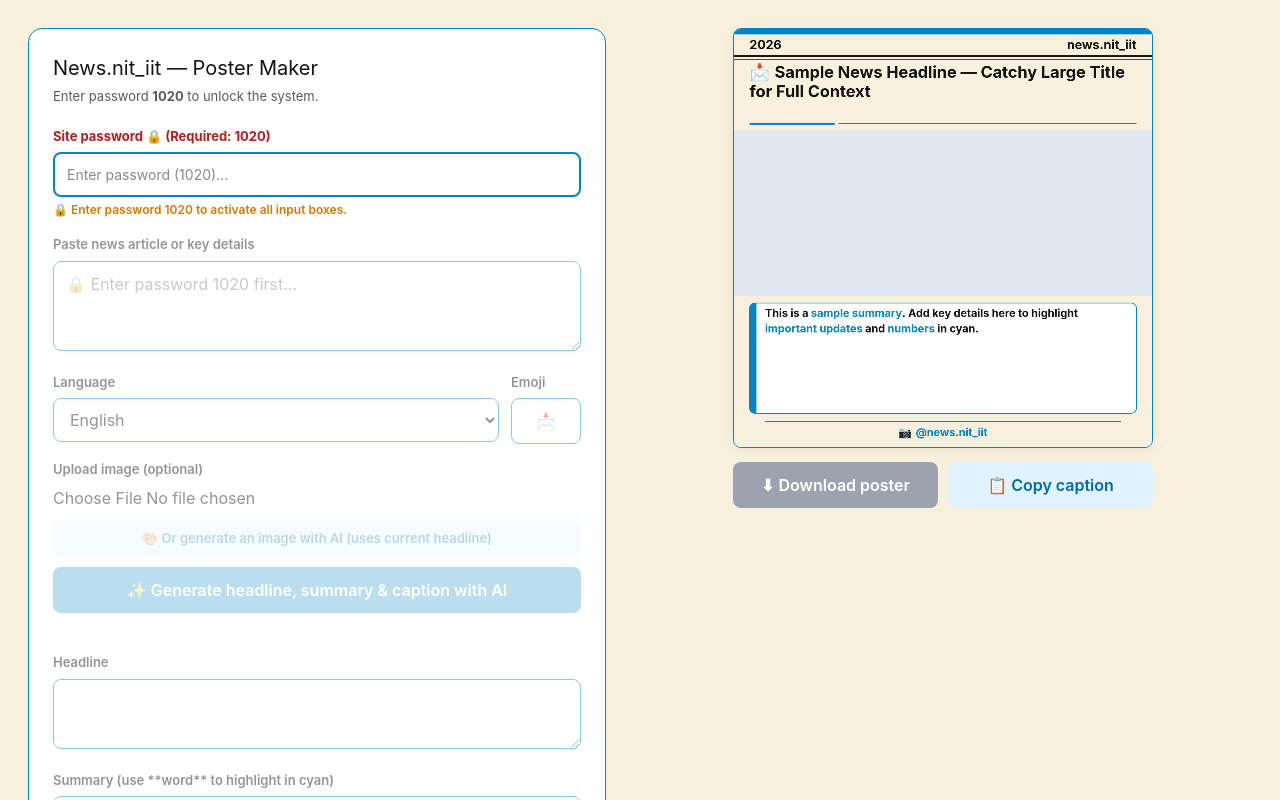
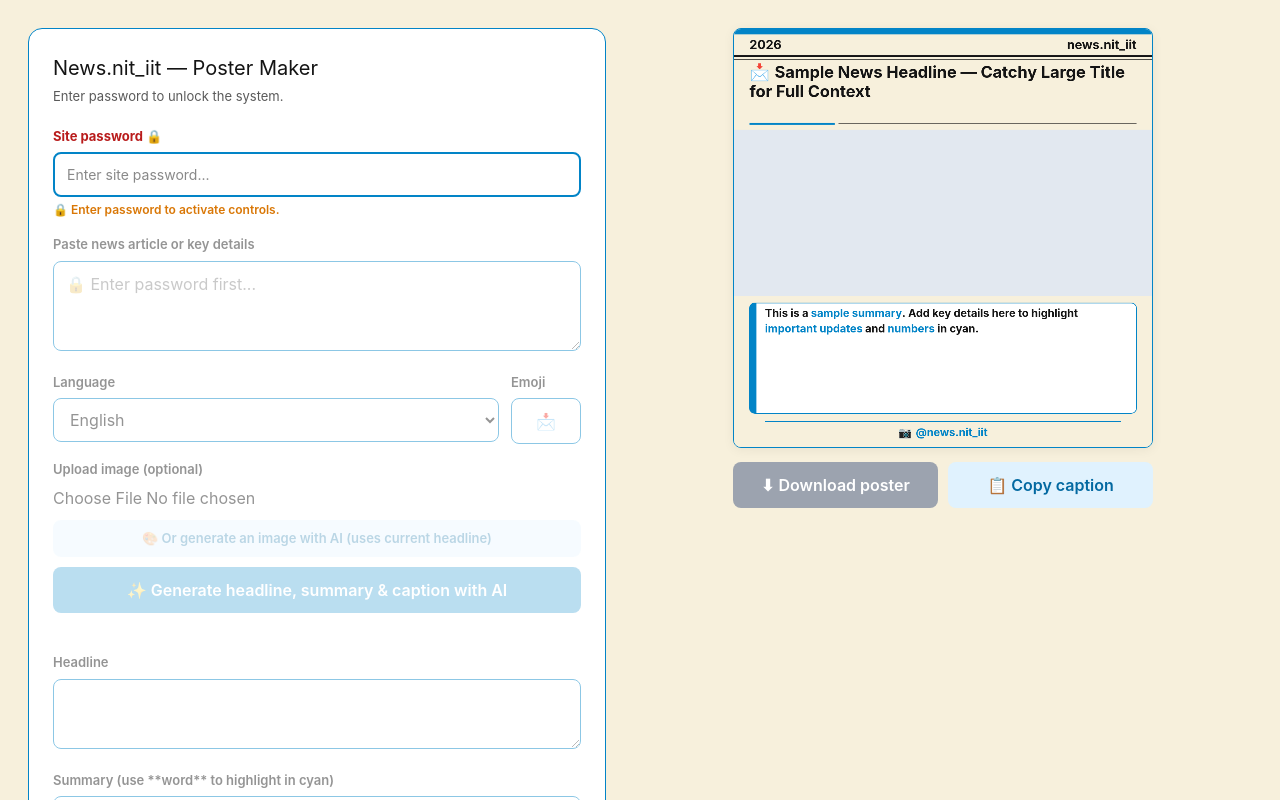
Before and after one commit to ritiksharma2005/news_web, a Next.js app: page / in a window 1280 px wide. Shown: the top 800 px of the page. Built offline with nearby package versions, Linux system fonts and the light colour scheme.

Commit message:
Hide plaintext password digits from UI labels, placeholders, and subtitles

```diff
--- a/app/page.tsx
+++ b/app/page.tsx
@@ -164,7 +164,7 @@ export default function Home() {
   const [downloadStatus, setDownloadStatus] = useState("");
   const [isGenerating, setIsGenerating] = useState(false);
 
-  // Strict Password Gate: Unlocks only when password entered is "1020"
+  // Password verification (1020)
   const isUnlocked = sitePassword.trim() === "1020";
 
   const handleImageUpload = (e: React.ChangeEvent<HTMLInputElement>) => {
@@ -190,7 +190,7 @@ export default function Home() {
 
   const handleGenerateImage = async () => {
     if (!isUnlocked) {
-      setGenStatus("Enter site password (1020) to unlock.");
+      setGenStatus("Enter password to unlock.");
       return;
     }
     if (!headline.trim()) {
@@ -419,7 +419,7 @@ export default function Home() {
 
   const handleGenerate = async () => {
     if (!isUnlocked) {
-      setGenStatus("Enter site password (1020) to unlock.");
+      setGenStatus("Enter password to unlock.");
       return;
     }
     const hasImageForExtraction = extractTextFromImage && uploadedImageBase64;
@@ -494,16 +494,16 @@ export default function Home() {
       <div style={{ display: "flex", gap: 28, padding: 28, maxWidth: 1300, margin: "0 auto", alignItems: "flex-start", flexWrap: "wrap" }}>
         <div style={{ background: "white", border: `1px solid ${COLORS.border}`, borderRadius: 14, padding: 24, flex: "1 1 380px", minWidth: 340 }}>
           <h1 style={{ fontSize: 20, margin: "0 0 4px" }}>News.nit_iit — Poster Maker</h1>
-          <p style={{ color: COLORS.muted, fontSize: 13, margin: "0 0 20px" }}>Enter password <strong>1020</strong> to unlock the system.</p>
+          <p style={{ color: COLORS.muted, fontSize: 13, margin: "0 0 20px" }}>Enter password to unlock the system.</p>
 
           <label style={{ display: "block", fontSize: 13, fontWeight: 700, marginBottom: 6, color: isUnlocked ? "#047857" : "#b91c1c" }}>
-            Site password {isUnlocked ? "🔑 (Unlocked)" : "🔒 (Required: 1020)"}
+            Site password {isUnlocked ? "🔑 (Unlocked)" : "🔒"}
           </label>
           <input
             type="password"
             value={sitePassword}
             onChange={(e) => setSitePassword(e.target.value)}
-            placeholder="Enter password (1020)..."
+            placeholder="Enter site password..."
             style={{
               width: "100%",
               padding: "10px 12px",
@@ -518,8 +518,8 @@ export default function Home() {
             {isUnlocked
               ? "✅ Password correct — all controls unlocked!"
               : sitePassword
-              ? "❌ Incorrect password. Enter 1020 to unlock."
-              : "🔒 Enter password 1020 to activate all input boxes."}
+              ? "❌ Incorrect password."
+              : "🔒 Enter password to activate controls."}
           </div>
 
           <div style={{ opacity: isUnlocked ? 1 : 0.45, pointerEvents: isUnlocked ? "auto" : "none", transition: "opacity 0.2s" }}>
@@ -528,7 +528,7 @@ export default function Home() {
               value={rawText}
               disabled={!isUnlocked}
               onChange={(e) => setRawText(e.target.value)}
-              placeholder={isUnlocked ? "Paste the raw news text..." : "🔒 Enter password 1020 first..."}
+              placeholder={isUnlocked ? "Paste the raw news text..." : "🔒 Enter password first..."}
               style={{ width: "100%", minHeight: 90, padding: "10px 12px", border: `1px solid ${COLORS.border}`, borderRadius: 8 }}
             />
 
```
